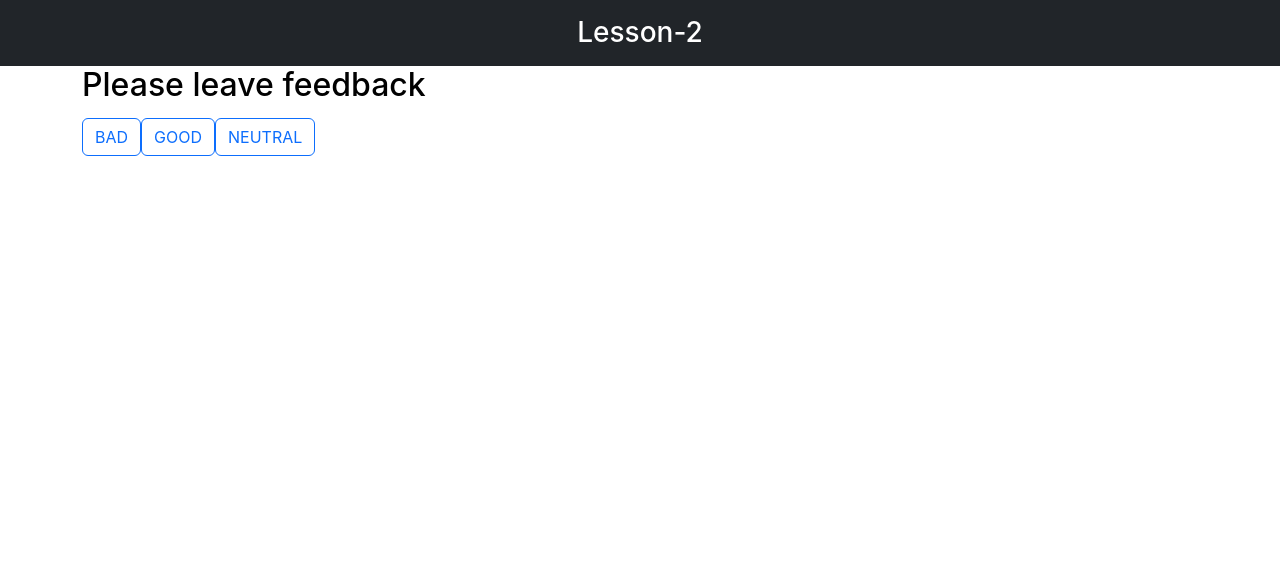
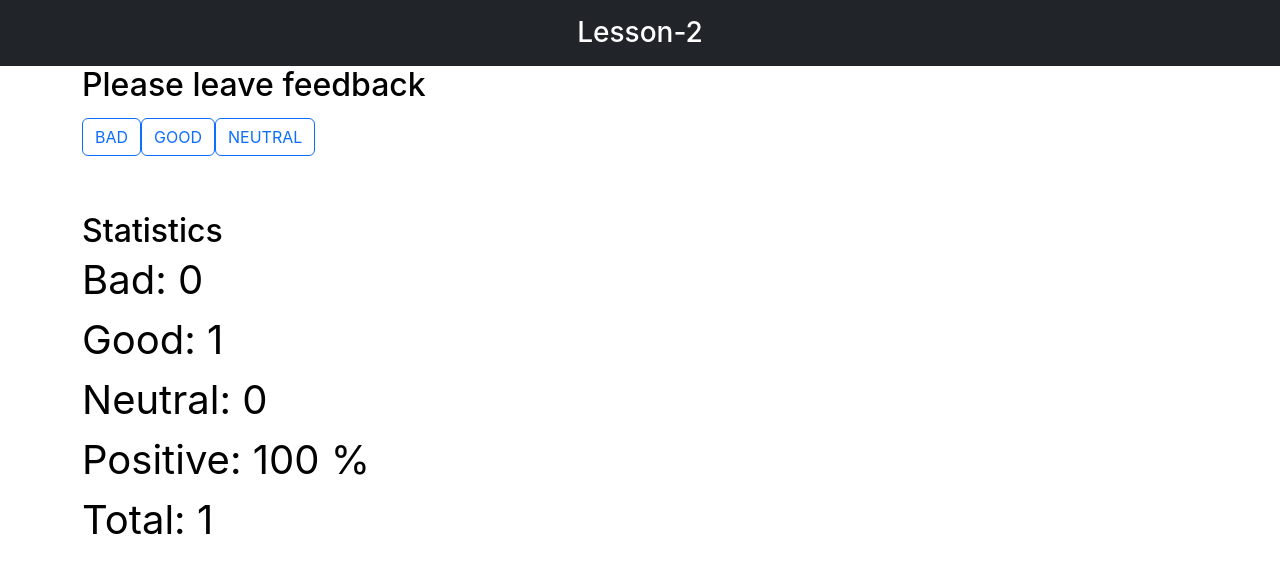
Before and after one commit to MykhailoHordiienko/React-TS, a React (Vite) app: page / in a window 1280 px wide. Both pictures are taken after a click on the button "GOOD". Shown: the top 572 px of the page. Built offline with nearby package versions, Linux system fonts and the light colour scheme.

Commit message:
add Statistic

```diff
--- a/src/App.tsx
+++ b/src/App.tsx
@@ -3,6 +3,7 @@ import './App.css';
 import FeedbackOptions from './components/FeedbackOptions/FeedbackOptions';
 import Header from './components/Header/Header';
 import { OptionStateType } from './types';
+import Statistics from './components/Statistics/Statistics';
 
 function App() {
   const [option, setOption] = useState<OptionStateType>({
@@ -23,6 +24,22 @@ function App() {
     });
   };
 
+  const countTotalFeedback = () => {
+    return Object.values(option).reduce((total, option) => total + option);
+  };
+
+  const countPositiveFeedbackPercentage = () => {
+    return Math.round((option.good * 100) / countTotalFeedback());
+  };
+
+  const statistic = {
+    total: countTotalFeedback(),
+    positive: countPositiveFeedbackPercentage(),
+    good: option.good,
+    bad: option.bad,
+    neutral: option.neutral,
+  };
+
   return (
     <>
       <Header />
@@ -30,6 +47,10 @@ function App() {
         <h2>Please leave feedback</h2>
         <FeedbackOptions options={option} handleOption={handleOption} />
       </section>
+      <section className="container mt-5">
+        <h2>Statistics</h2>
+        <Statistics message={'There is no statistics'} statistic={statistic} />
+      </section>
     </>
   );
 }
--- a/src/components/FeedbackOptions/FeedbackOptions.tsx
+++ b/src/components/FeedbackOptions/FeedbackOptions.tsx
@@ -2,7 +2,6 @@ import { FeedbackOptionsProps } from '../../types';
 
 const FeedbackOptions = ({ options, handleOption }: FeedbackOptionsProps) => {
   const names = Object.keys(options);
-  console.log(names);
 
   return (
     <>
--- /dev/null
+++ b/src/components/Statistics/Statistics.tsx
@@ -0,0 +1,22 @@
+import { StatisticsProps } from '../../types';
+
+const Statistics = ({ message, statistic }: StatisticsProps) => {
+  const { bad, good, neutral, positive, total } = statistic;
+  return (
+    <>
+      {total <= 0 ? (
+        <h3>{message}</h3>
+      ) : (
+        <>
+          <p>Bad: {bad}</p>
+          <p>Good: {good}</p>
+          <p>Neutral: {neutral}</p>
+          <p>Positive: {positive ? positive : 0} %</p>
+          <p>Total: {total}</p>
+        </>
+      )}
+    </>
+  );
+};
+
+export default Statistics;
```
Also changed, not shown: src/types.ts (+11 -0 lines).
